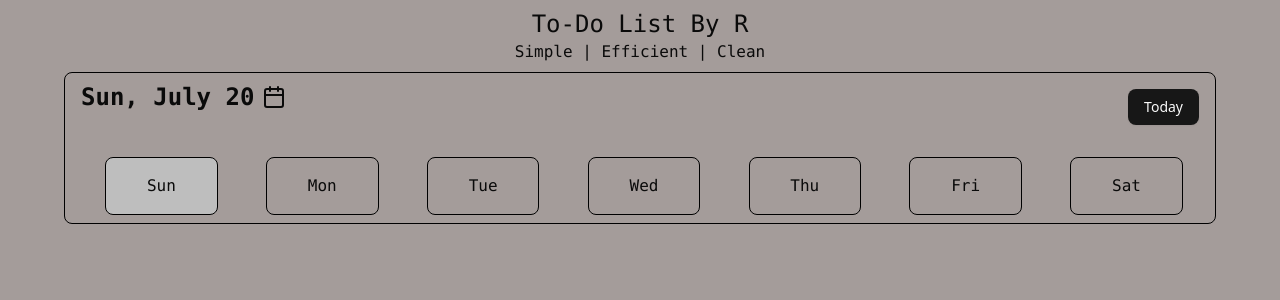
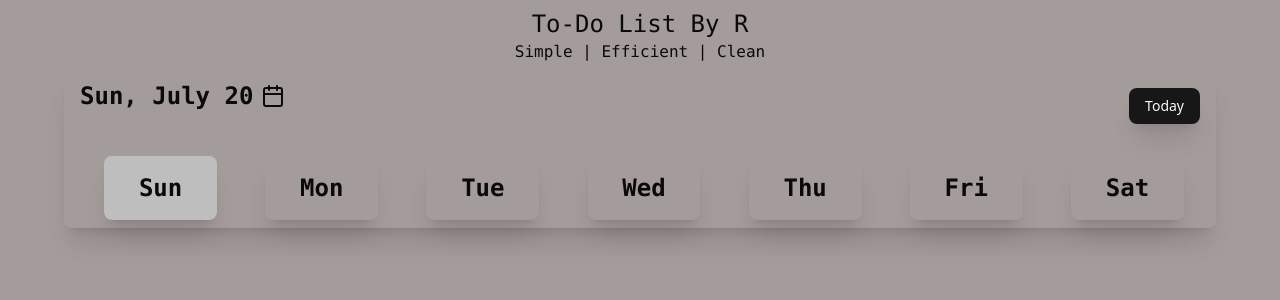
Before and after one commit to furtherafay/todolist, a React (Vite) app: page / in a window 1280 px wide. Shown: the top 300 px of the page. Built offline with nearby package versions, Linux system fonts and the light colour scheme.

Commit message:
feat: enhanced styling

```diff
--- a/src/components/CalendarCard.jsx
+++ b/src/components/CalendarCard.jsx
@@ -1,4 +1,4 @@
-import { useEffect, useState } from "react";
+import { useState } from "react";
 import { Calendar as CalendarIcon } from "lucide-react";
 import { Calendar as CalendarPicker } from "@/components/ui/calendar";
 import { Button } from "./ui/button";
@@ -60,7 +60,7 @@ export const CalendarCard = () => {
 
   return (
     <>
-      <div className="p-2 flex flex-col ml-2 mr-2 mt-2 w-[90%] min-h-32 border border-black rounded-md">
+      <div className="p-2 shadow-xl flex flex-col ml-2 mr-2 mt-2 w-[90%] min-h-32 rounded-md">
         <div className="flex justify-between">
           <div className="flex flex-row relative">
             <h1 className="text-2xl font-mono font-bold ml-2">{getDate()}</h1>
@@ -86,7 +86,7 @@ export const CalendarCard = () => {
             )}
           </div>
 
-          <Button onClick={handleDatetoToday} className="m-2">
+          <Button onClick={handleDatetoToday} className="shadow-xl m-2">
             Today
           </Button>
         </div>
@@ -96,7 +96,7 @@ export const CalendarCard = () => {
             <div
               key={d}
               onClick={() => handleChangeDate(index)}
-              className={`select-none p-4 cursor-pointer flex justify-center items-center w-[10%] h-full border border-black rounded-md
+              className={`md:text-2xl font-bold shadow-xl select-none p-4 cursor-pointer flex justify-center items-center w-[10%] h-full rounded-md
               ${
                 selectedIndex === index
                   ? "bg-muted-foreground"
```
